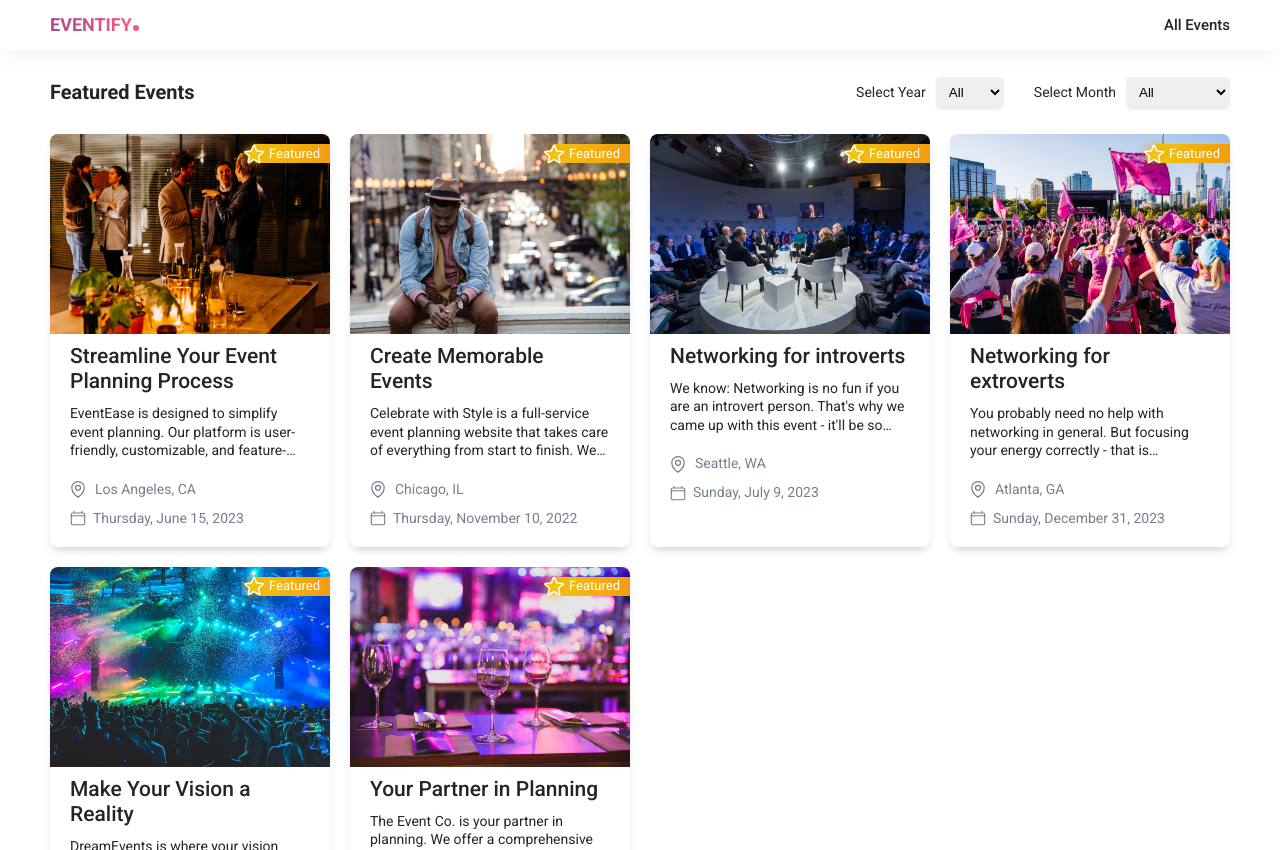
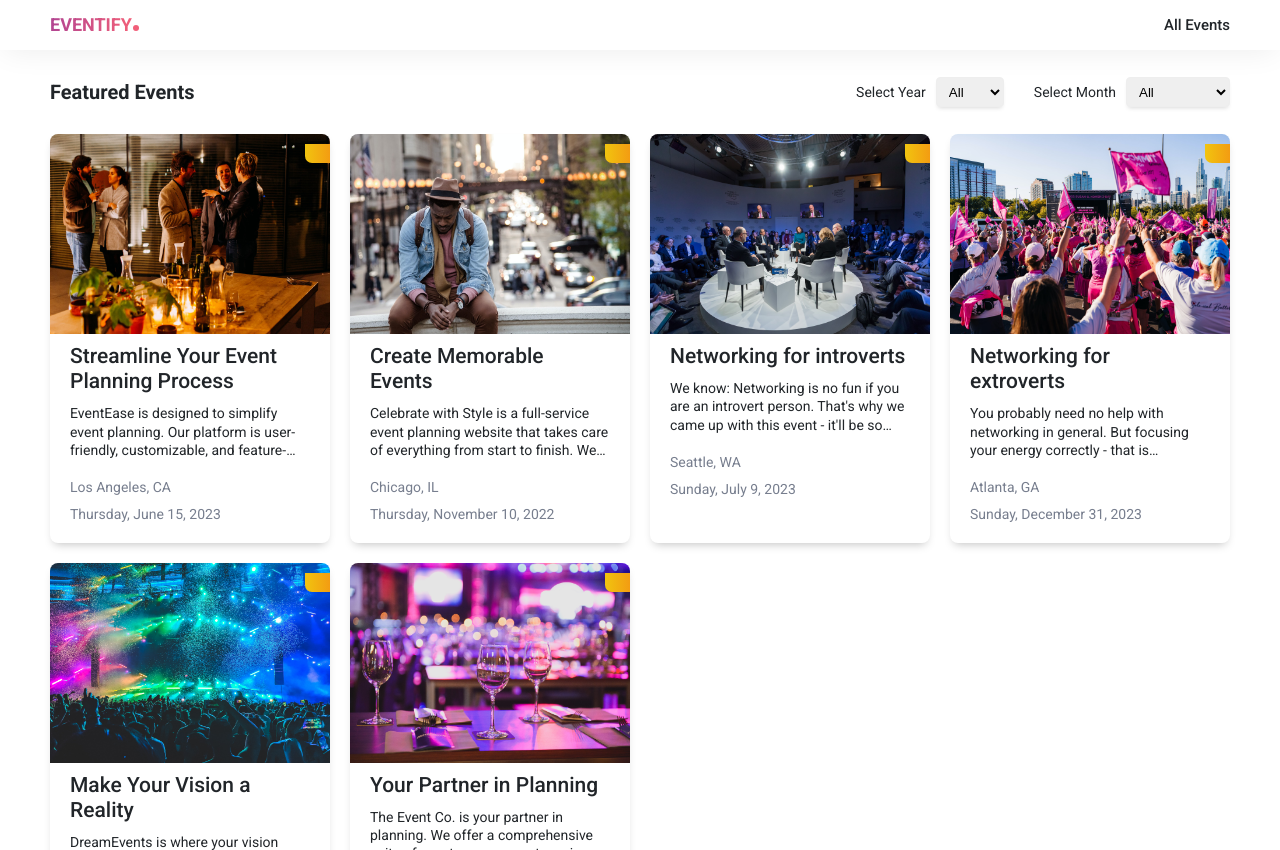
Before and after one commit to tkmpraveens/nextjs-learning, a Next.js app in the folder routing-playground/: page / in a window 1280 px wide. Built offline with nearby package versions, Linux system fonts and the light colour scheme.

Commit message:
SVG removed temperorely to check deployment

```diff
--- a/routing-playground/components/event/list/event-card.js
+++ b/routing-playground/components/event/list/event-card.js
@@ -3,9 +3,9 @@ import Link from "next/link";
 
 import classes from "./event.module.scss";
 
-import { CalenderIcon } from "@/icons/calender";
-import { FeaturedIcon } from "@/icons/featured";
-import { LocationIcon } from "@/icons/location";
+// import { CalenderIcon } from "@/icons/calender";
+// import { FeaturedIcon } from "@/icons/featured";
+// import { LocationIcon } from "@/icons/location";
 
 import { formatDate } from "@/utils";
 
@@ -17,7 +17,7 @@ const EventCard = (props) => {
     <li className={classes.event__card}>
       {event.isFeatured && (
         <div className={classes.event__featured}>
-          <FeaturedIcon /> Featured
+          {/* <FeaturedIcon /> Featured */}
         </div>
       )}
 
@@ -36,11 +36,11 @@ const EventCard = (props) => {
 
           <p className={classes.event__desc}>{event.description ?? ""}</p>
           <span className={`${classes.event__location} inline-icon`}>
-            <LocationIcon />
+            {/* <LocationIcon /> */}
             {event.location ?? ""}
           </span>
           <span className={`${classes.event__date} inline-icon`}>
-            <CalenderIcon />
+            {/* <CalenderIcon /> */}
             {formatDate(event.date) ?? ""}
           </span>
         </div>
```
Also changed, not shown: routing-playground/components/event/details/event-details.js (+6 -6 lines).
